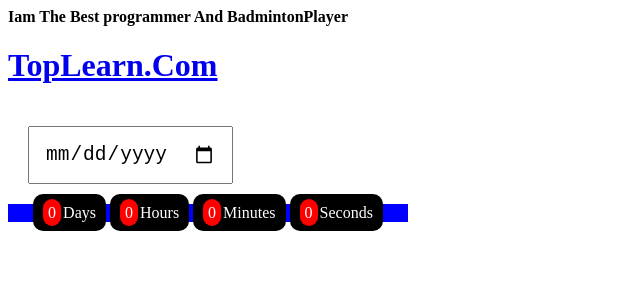
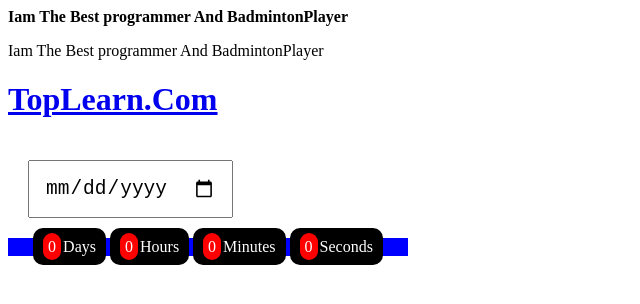
Before and after one commit to mzn1381/Test, a plain HTML site: page index.html in a window 1280 px wide. Shown: the whole page, without its empty margins (0-640 px from the left). Drawn offline with Linux system fonts and the light colour scheme.

Commit message:
Test For Pull Commit

```diff
--- a/index.html
+++ b/index.html
@@ -37,6 +37,7 @@
 
 <body>
     <b>Iam The Best programmer And BadmintonPlayer</b>
+    <p>Iam The Best programmer And BadmintonPlayer</p>
     <h1><a href="https://toplearn.com">TopLearn.Com</a></h1>
     <div>
         <input type="date" name="endDate">
```
